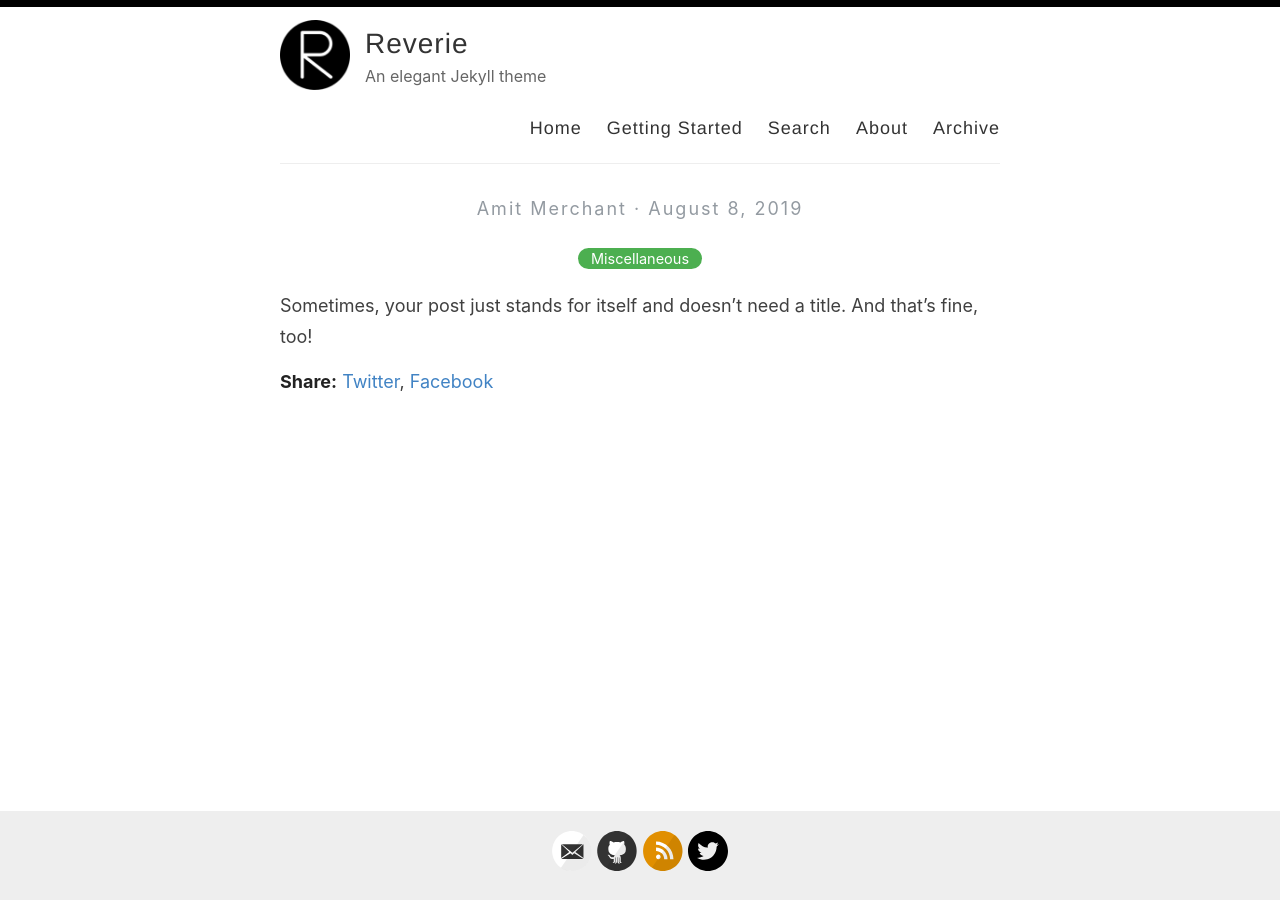
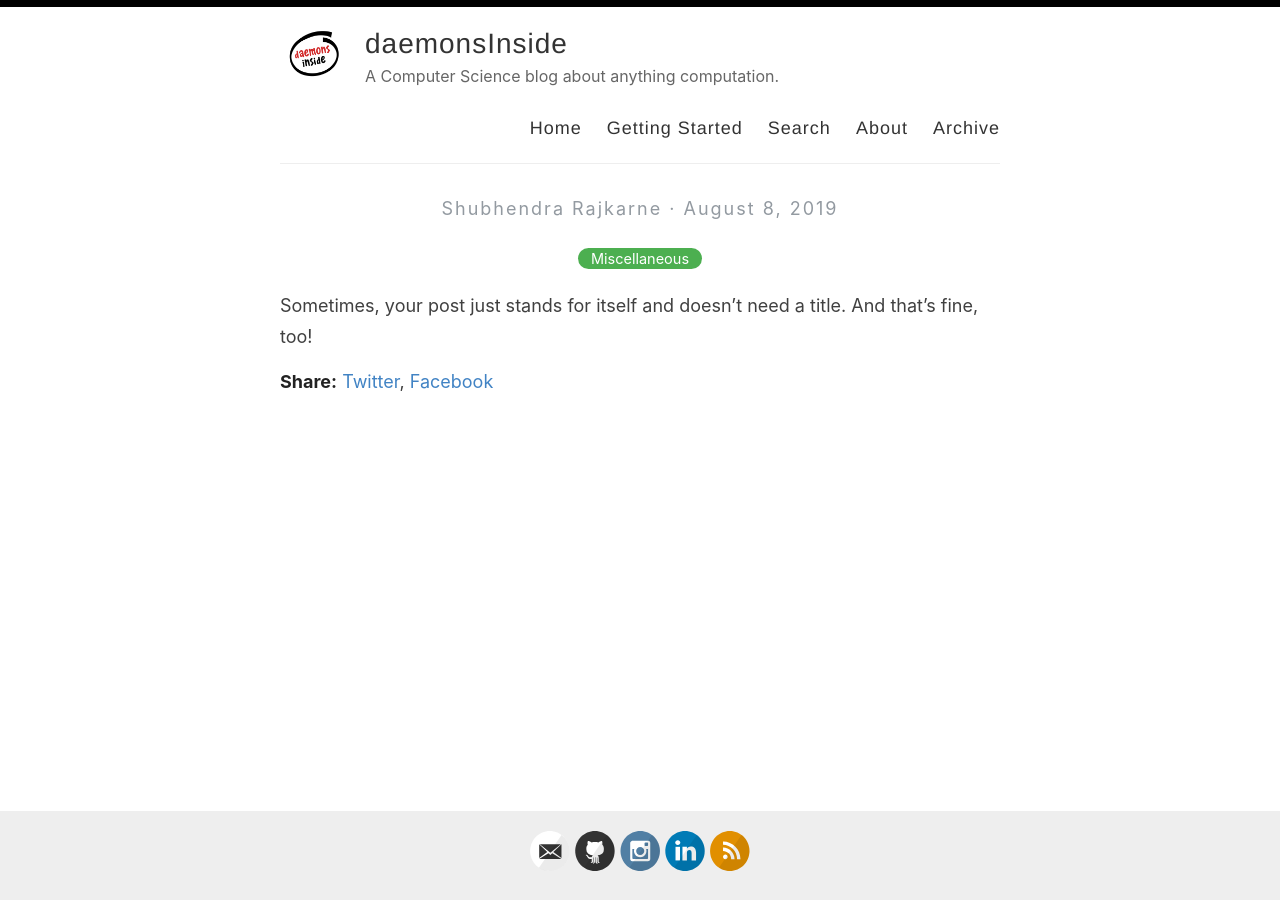
Before and after one commit to daemons-disciple/daemons-disciple.github.io, a Jekyll site: the page built from _posts/2019-08-08-no-title-posts.md, in a window 1280 px wide. Built offline with Jekyll 4.4.1, drawn with Linux system fonts in a browser that asks for light colours.

Commit message:
modified _config.yml

```diff
--- a/_config.yml
+++ b/_config.yml
@@ -3,16 +3,16 @@
 #
 
 # Name of your site (displayed in the header)
-name: Reverie
+name: daemonsInside
 
 # Name of the author
-author: Amit Merchant
+author: Shubhendra Rajkarne
 
 # Short bio or description (displayed in the header)
-description: An elegant Jekyll theme
+description: A Computer Science blog about anything computation.
 
 # URL of your avatar or profile pic (you could use your GitHub profile pic)
-avatar: /images/reverie.png
+avatar: /images/whiteLogo.png
 
 #
 # Flags below are optional
@@ -21,15 +21,15 @@ avatar: /images/reverie.png
 # Includes an icon in the footer for each username you enter
 footer-links:
   dribbble:
-  email: amit.d.merchant@gmail.com
+  email: srajkarne11@gmail.com
   facebook:
   flickr:
-  github: amitmerchant1990/reverie
-  instagram:
-  linkedin:
+  github: https://github.com/Legion-God
+  instagram: https://www.instagram.com/daemons_inside/
+  linkedin: https://www.linkedin.com/in/shubhendra-rajkarne/
   pinterest:
   rss: rss
-  twitter: amit_merchant
+  twitter:
   stackoverflow:
   youtube: # channel/<your_long_string> or user/<user-name>
   googleplus: # anything in your profile username that comes after plus.google.com/
@@ -41,21 +41,21 @@ footer-links:
 disqus:
 
 # Enter your Google Analytics web tracking code (e.g. UA-2110908-2) to activate tracking
-google_analytics: UA-43339302-11
+google_analytics:
 
 # For newer "GA4" analytics, use the following instead of the "UA" entry above
 #google_analytics_ga4: G-GABC1DEFG
 
 # Your website URL (e.g. http://amitmerchant1990.github.io or http://www.amitmerchant.com)
 # Used for Sitemap.xml and your RSS feed
-url: http://www.amitmerchant.com/reverie
-enforce_ssl: https://www.amitmerchant.com/reverie
+url: https://daemons-inside.github.io/
+enforce_ssl: https://daemons-inside.github.io/
 
 # If you're hosting your site at a Project repository on GitHub pages
 # (http://yourusername.github.io/repository-name)
 # and NOT your User repository (http://yourusername.github.io)
 # then add in the baseurl here, like this: "/repository-name"
-baseurl: "/reverie"
+baseurl: "/"
 
 #
 # !! You don't need to change any of the configuration flags below !!
```
Also changed, not shown: 404.md (+1 -1 lines), .github/FUNDING.yml (deleted), images/whiteLogo.png (added).
